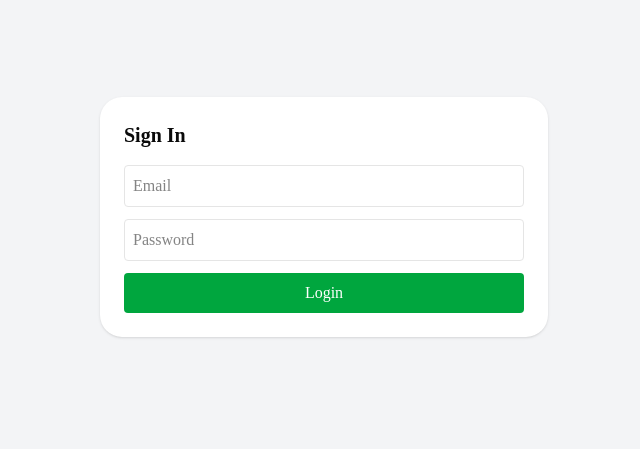
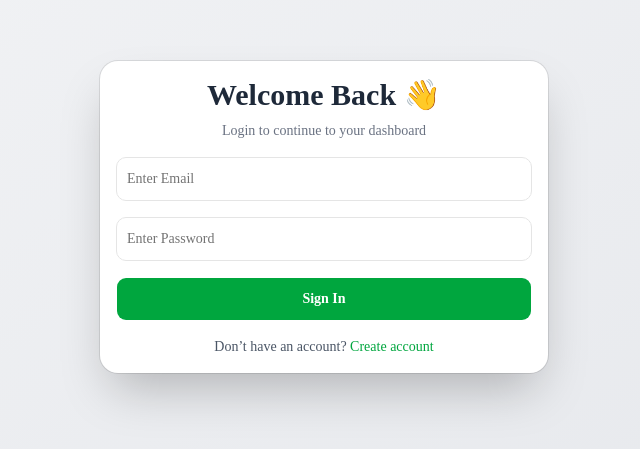
Before and after one commit to iamganeshpatra/grocery_app_nextjs, a Next.js app: page /signin in a window 1280 px wide. Shown: the part 183-632 px from the top of the page, without its empty margins (316-956 px from the left). Built offline with nearby package versions, Linux system fonts and the light colour scheme.

Commit message:
initial commit

```diff
--- a/app/signin/page.tsx
+++ b/app/signin/page.tsx
@@ -2,18 +2,13 @@
 
 import { useState } from "react";
 import { useRouter } from "next/navigation";
+import Link from "next/link";
+import { Input } from "@/components/ui/input";
+import { Button } from "@/components/ui/button";
+import { Card, CardContent, CardHeader, CardTitle } from "@/components/ui/card";
 import { signIn } from "@/lib/auth-client";
 
-type Role = "CUSTOMER" | "SHOP_OWNER" | "SHOP_MANAGER" | "SUPER_ADMIN";
-
-const roleRoutes: Record<Role, string> = {
-  CUSTOMER: "/customer",
-  SHOP_OWNER: "/shop-owner",
-  SHOP_MANAGER: "/manager",
-  SUPER_ADMIN: "/admin",
-};
-
-export default function SignInPage() {
+const SignInPage = () => {
   const router = useRouter();
 
   const [email, setEmail] = useState("");
@@ -26,72 +21,87 @@ export default function SignInPage() {
       setLoading(true);
       setError("");
 
-      // 1️⃣ LOGIN
       const res = await signIn.email({
         email,
         password,
       });
 
-      if (!res?.data?.user) {
+      if (!res || res.error) {
         setError("Invalid email or password");
         return;
       }
 
-      // 2️⃣ GET SESSION (role is here)
-      const sessionRes = await fetch("/api/auth/session");
-      const session = await sessionRes.json();
-
-      const role = session?.user?.role as Role;
-
-      if (!role) {
-        setError("Role not found. Please contact support.");
-        return;
-      }
-
-      // 3️⃣ REDIRECT (NO SWITCH)
-      router.push(roleRoutes[role] || "/");
+      router.push("/auth-redirect");
     } catch (err) {
       console.log(err);
-      setError("Something went wrong during login");
+      setError("Something went wrong");
     } finally {
       setLoading(false);
     }
   };
 
   return (
-    <div className="min-h-screen flex items-center justify-center bg-gray-100">
-      <div className="w-full max-w-md bg-white p-6 rounded-3xl shadow">
-        <h2 className="text-xl font-bold mb-4">Sign In</h2>
+    <div className="min-h-screen flex items-center justify-center bg-gradient-to-br from-gray-100 to-gray-200 p-4">
 
-        {/* EMAIL */}
-        <input
-          className="w-full border p-2 mb-3 rounded"
-          placeholder="Email"
+      <Card className="w-full max-w-md shadow-2xl rounded-2xl border-0">
+
+        <CardHeader className="space-y-1 text-center">
+          <CardTitle className="text-3xl font-bold text-gray-800">
+            Welcome Back 👋
+          </CardTitle>
+          <p className="text-sm text-gray-500">
+            Login to continue to your dashboard
+          </p>
+        </CardHeader>
+
+        <CardContent className="space-y-4">
+
+          <Input
+            type="email"
+            placeholder="Enter Email"
             value={email}
             onChange={(e) => setEmail(e.target.value)}
+            className="h-11"
           />
 
-        {/* PASSWORD */}
-        <input
-          className="w-full border p-2 mb-3 rounded"
+          <Input
             type="password"
-          placeholder="Password"
+            placeholder="Enter Password"
             value={password}
             onChange={(e) => setPassword(e.target.value)}
+            className="h-11"
           />
 
-        {/* ERROR */}
-        {error && <p className="text-red-500 text-sm mb-2">{error}</p>}
+          {error && (
+            <p className="text-red-500 text-sm font-medium">
+              {error}
+            </p>
+          )}
 
-        {/* BUTTON */}
-        <button
+          <Button
+            className="w-full h-11 bg-green-600 hover:bg-green-700 text-white font-semibold"
             onClick={handleLogin}
             disabled={loading}
-          className="w-full bg-green-600 text-white p-2 rounded"
           >
-          {loading ? "Logging in..." : "Login"}
-        </button>
-      </div>
+            {loading ? "Signing in..." : "Sign In"}
+          </Button>
+
+          {/* Signup Link (ADDED) */}
+          <p className="text-sm text-center text-gray-600">
+            Don’t have an account?{" "}
+            <Link
+              href="/signup"
+              className="text-green-600 font-medium hover:underline"
+            >
+              Create account
+            </Link>
+          </p>
+
+        </CardContent>
+
+      </Card>
     </div>
   );
-}
+};
+
+export default SignInPage;
```
Also changed, not shown: 2 other files (tests, documents, lock files or other folders). Lines whose indentation alone changed are shown as unchanged.
